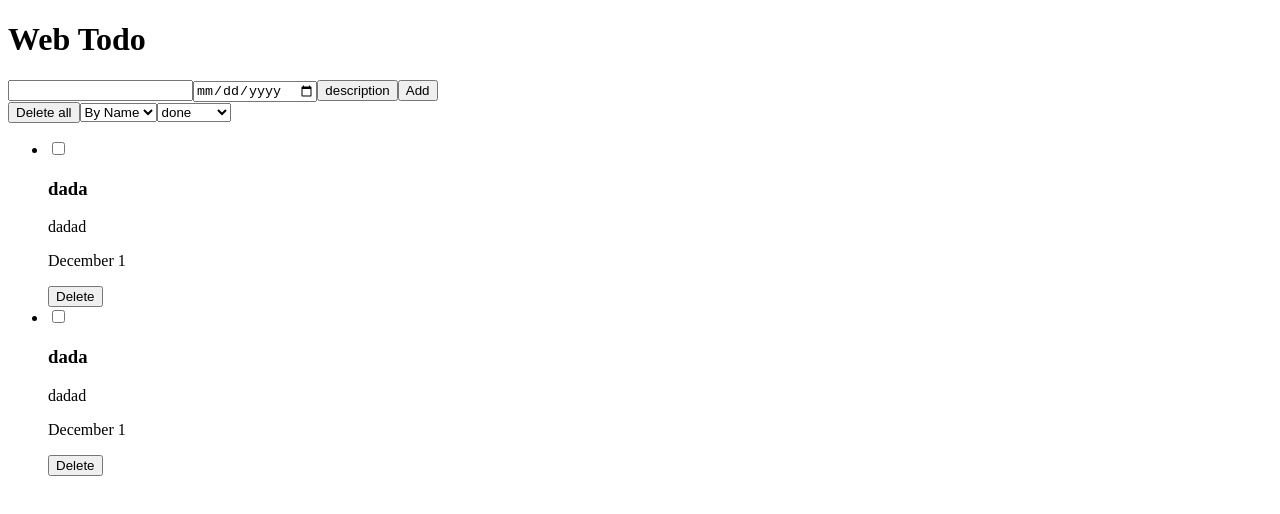
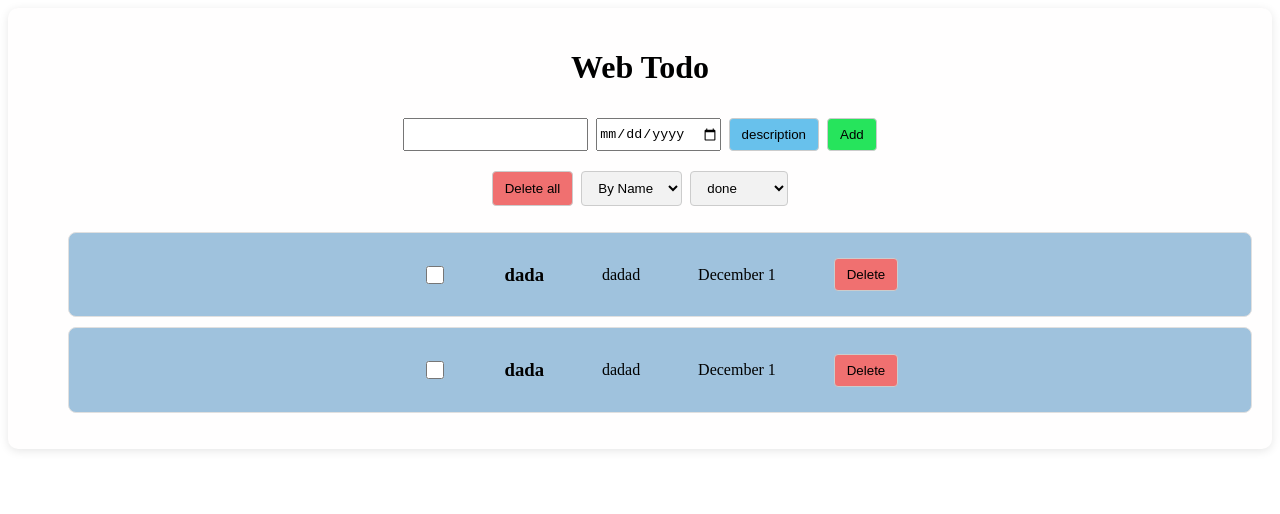
Before and after one commit to igortrajic/react-todo-igortrajic, a React app: page / in a window 1280 px wide. Shown: the top 514 px of the page. Built offline with nearby package versions, Linux system fonts and the light colour scheme; the HTML template or start-up script is replaced by a standard one.

Commit message:
feat: added css to the site closes: #4

```diff
--- a/src/App.css
+++ b/src/App.css
@@ -0,0 +1,60 @@
+.site-body {
+  padding: 20px;
+  background: rgb(255, 254, 254);
+  border-radius: 10px;
+  box-shadow: 0 2px 10px rgba(0, 0, 0, 0.1);
+  justify-content: center;
+  text-align: center;
+}
+
+.todo-container {
+  display: flex;
+  gap: 8px;
+  justify-content: center;
+  padding: 10px;
+}
+
+.todo-input {
+  padding: 8px;
+  border-radius: 4px;
+  border: 1px solid #ccc;
+  flex: 1;
+}
+
+.buttons {
+  padding: 8px 12px;
+  border-radius: 4px;
+  border: 1px solid #ccc;
+  background: #f2f2f2;
+  cursor: pointer;
+}
+
+.green {
+  background-color: rgb(38, 228, 92);
+}
+
+.blue {
+  background-color: rgba(25, 163, 228, 0.653);
+}
+
+.red {
+  background-color: rgb(240, 112, 112);
+}
+
+.todo-item {
+  display: flex;
+  align-items: center;
+  justify-content: center;
+  background: #1269ab67;
+  padding: 12px;
+  border-radius: 8px;
+  border: 1px solid #e0e0e0;
+  margin-bottom: 10px;
+  gap: 5%;
+}
+
+.checkbox {
+  width: 18px;
+  height: 18px;
+  accent-color: #4f46e5;
+}
--- a/src/components/TodoCreationForm.tsx
+++ b/src/components/TodoCreationForm.tsx
@@ -3,8 +3,8 @@ export default function TodoCreationForm() {
     <form className="todo-container">
       <input type="text" className="user-input" />
       <input type="date"></input>
-      <button className="buttons">description</button>
-      <button className="buttons">Add</button>
+      <button className="buttons blue">description</button>
+      <button className="buttons green">Add</button>
     </form>
   );
 }
--- a/src/components/TodoItem.tsx
+++ b/src/components/TodoItem.tsx
@@ -1,7 +1,7 @@
 export default function TodoItem() {
   return (
-    <li className="todo-list">
-      <input type="checkbox" />
+    <li className="todo-item">
+      <input type="checkbox" className="checkbox" />
       <h3 className="todo-title">dada</h3>
       <p className="todo-description">dadad</p>
       <p>
@@ -9,7 +9,7 @@ export default function TodoItem() {
           December 1
         </time>
       </p>
-      <button className="buttons">Delete</button>
+      <button className="buttons red">Delete</button>
     </li>
   );
 }
--- a/src/components/TodoList.tsx
+++ b/src/components/TodoList.tsx
@@ -2,7 +2,7 @@ import TodoItem from '../components/TodoItem';
 
 export default function TodoList() {
   return (
-    <ul>
+    <ul className="ListOfTodos">
       <TodoItem></TodoItem>
       <TodoItem></TodoItem>
     </ul>
--- a/src/components/TodoMenagement.tsx
+++ b/src/components/TodoMenagement.tsx
@@ -1,7 +1,7 @@
 export default function TodoMenagement() {
   return (
     <div className="todo-container">
-      <button className="buttons">Delete all</button>
+      <button className="buttons red">Delete all</button>
       <select className="buttons">
         <option>By Name</option>
         <option>By Date</option>
```
